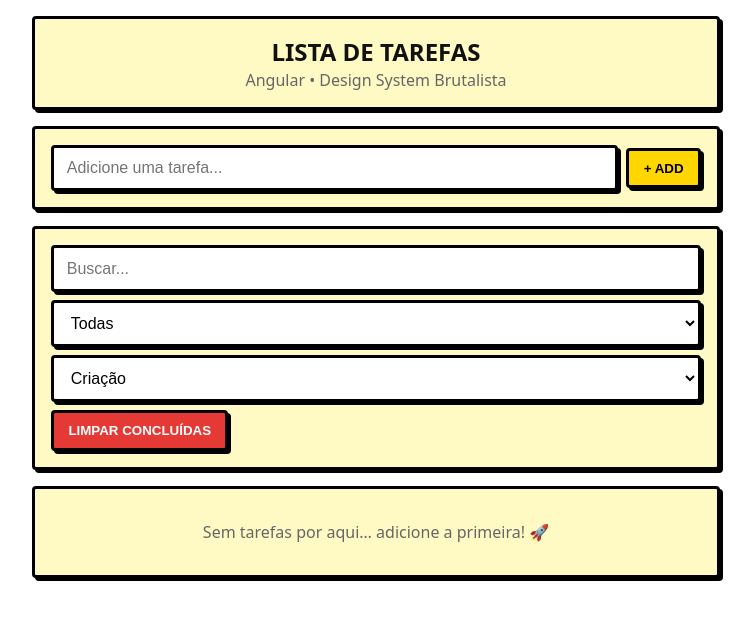
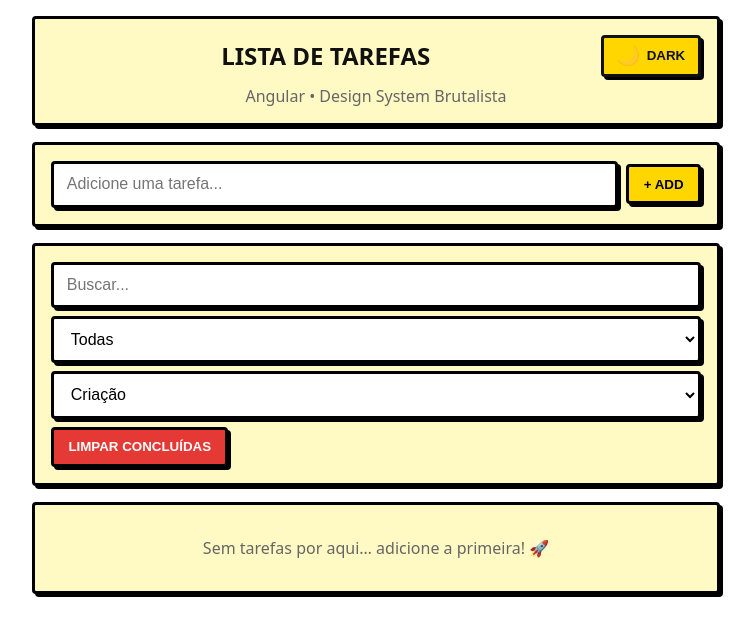
Before and after one commit to oadcavalcante/to-do-brutal, an Angular app: page / in a window 1280 px wide. Shown: the top 636 px of the page, without its empty margins (264-1018 px from the left). Built offline with nearby package versions, Linux system fonts and the light colour scheme.

Commit message:
:lipstick: styles: adicionando toggle de dark mode.

```diff
--- a/src/app/features/todos/todo-page.component.html
+++ b/src/app/features/todos/todo-page.component.html
@@ -1,6 +1,18 @@
 <div class="container stack">
-  <header class="card header-center">
-    <h1>LISTA DE TAREFAS</h1>
+  <header class="card header-brutal">
+    <div class="header-content">
+      <h1 class="title">LISTA DE TAREFAS</h1>
+      <button
+        class="toggle-theme"
+        (click)="toggleTheme()"
+        [attr.aria-label]="
+          theme === 'light' ? 'Ativar modo escuro' : 'Ativar modo claro'
+        "
+      >
+        <span class="icon">{{ theme === "light" ? "🌙" : "☀️" }}</span>
+        <span class="label">{{ theme === "light" ? "Dark" : "Light" }}</span>
+      </button>
+    </div>
     <div class="subtitle">Angular • Design System Brutalista</div>
   </header>
 
--- a/src/app/features/todos/todo-page.component.scss
+++ b/src/app/features/todos/todo-page.component.scss
@@ -2,6 +2,58 @@
   max-width: 720px;
   margin: 0 auto;
   padding: 1rem;
+}
+
+.header-brutal {
+  text-align: center;
+  padding: var(--sp-4);
+  display: flex;
+  flex-direction: column;
+  align-items: center;
+  justify-content: center;
+
+  .header-content {
+    width: 100%;
+    display: flex;
+    align-items: center;
+    justify-content: space-between;
+
+    .title {
+      flex: 1;
+      text-align: center;
+      font-size: var(--fs-xl);
+      margin: 0;
+    }
+
+    .toggle-theme {
+      flex-shrink: 0;
+      background: var(--clr-accent);
+      border: var(--border-w) solid var(--clr-primary);
+      border-radius: var(--radius);
+      box-shadow: var(--shadow);
+      padding: 0.4rem 0.8rem;
+      display: flex;
+      align-items: center;
+      gap: 0.4rem;
+      font-weight: 700;
+      cursor: pointer;
+      text-transform: uppercase;
+      transition: transform 0.15s ease;
+    }
+
+    .toggle-theme:hover {
+      transform: translateY(-2px);
+    }
+
+    .toggle-theme:active {
+      transform: translateY(1px);
+    }
+  }
+
+  .subtitle {
+    color: var(--clr-muted);
+    margin-top: 0.5rem;
+  }
 }
 
 .header-center {
@@ -59,7 +111,15 @@
 
 .todo--done .todo__title {
   text-decoration: line-through;
-  opacity: 0.6;
+  font-style: italic;
+  opacity: 0.8;
+}
+
+:root[data-theme="dark"] .todo--done {
+  background: #00c853; /* verde neon brutalista */
+  color: #111;
+  border-color: #fff;
+  box-shadow: 3px 3px 0 #fff;
 }
 
 .todo__actions {
@@ -75,6 +135,44 @@
   text-align: center;
   color: var(--clr-muted);
   padding: 1rem;
+}
+
+.toggle-theme {
+  display: flex;
+  align-items: center;
+  justify-content: center;
+  gap: 0.5rem;
+  font-weight: 700;
+  text-transform: uppercase;
+  background: var(--clr-accent);
+  color: var(--clr-text);
+  border: var(--border-w) solid var(--clr-primary);
+  border-radius: var(--radius);
+  box-shadow: var(--shadow);
+  cursor: pointer;
+  padding: 0.4rem 0.8rem;
+  transition: all 0.2s ease;
+
+  .icon {
+    font-size: 1.2rem;
+  }
+
+  &:hover {
+    transform: translateY(-2px);
+  }
+
+  &:active {
+    transform: translateY(1px);
+  }
+}
+
+[data-theme="dark"] .toggle-theme {
+  background: var(--clr-text);
+  color: var(--clr-bg);
+  border-color: var(--clr-text);
+  .icon {
+    filter: brightness(1.2);
+  }
 }
 
 /* Mobile fix */
--- a/src/app/features/todos/todo-page.component.ts
+++ b/src/app/features/todos/todo-page.component.ts
@@ -1,4 +1,4 @@
-import { Component, inject } from '@angular/core';
+import { Component, inject, OnInit } from '@angular/core';
 import { CommonModule } from '@angular/common';
 import { FormsModule } from '@angular/forms';
 import {
@@ -25,14 +25,27 @@ interface TodoView extends Todo {
   templateUrl: './todo-page.component.html',
   styleUrls: ['./todo-page.component.scss'],
 })
-export class TodoPageComponent {
+export class TodoPageComponent implements OnInit {
   svc = inject(TodoService);
 
   newTitle = '';
   query = '';
   filter: 'all' | 'pending' | 'done' = 'all';
+
   sort: 'created' | 'priority' = 'created';
   todos$: Observable<TodoView[]> = this.svc.view$ as Observable<TodoView[]>;
+  theme: 'light' | 'dark' =
+    (localStorage.getItem('theme') as 'light' | 'dark') || 'light';
+
+  ngOnInit() {
+    document.documentElement.setAttribute('data-theme', this.theme);
+  }
+
+  toggleTheme() {
+    this.theme = this.theme === 'light' ? 'dark' : 'light';
+    document.documentElement.setAttribute('data-theme', this.theme);
+    localStorage.setItem('theme', this.theme);
+  }
 
   add() {
     const t = this.newTitle.trim();
--- a/src/styles.scss
+++ b/src/styles.scss
@@ -38,11 +38,17 @@
 /* tema escuro */
 :root[data-theme="dark"] {
   --clr-bg: #0f1115;
-  --clr-surface: #222;
-  --clr-surface-alt: #17351a;
+  --clr-surface: #1a1a1a;
+  --clr-surface-alt: #223322;
   --clr-text: #f5f5f5;
+  --clr-primary: #fff;
   --clr-accent: #ffd600;
-  --clr-muted: #bbb;
+  --clr-success: #00e676;
+  --clr-danger: #ef5350;
+  --clr-warning: #ffa726;
+  --clr-muted: #aaa;
+
+  --shadow: 3px 3px 0 #fff;
 }
 
 /* -------- RESET RÁPIDO -------- */
```
